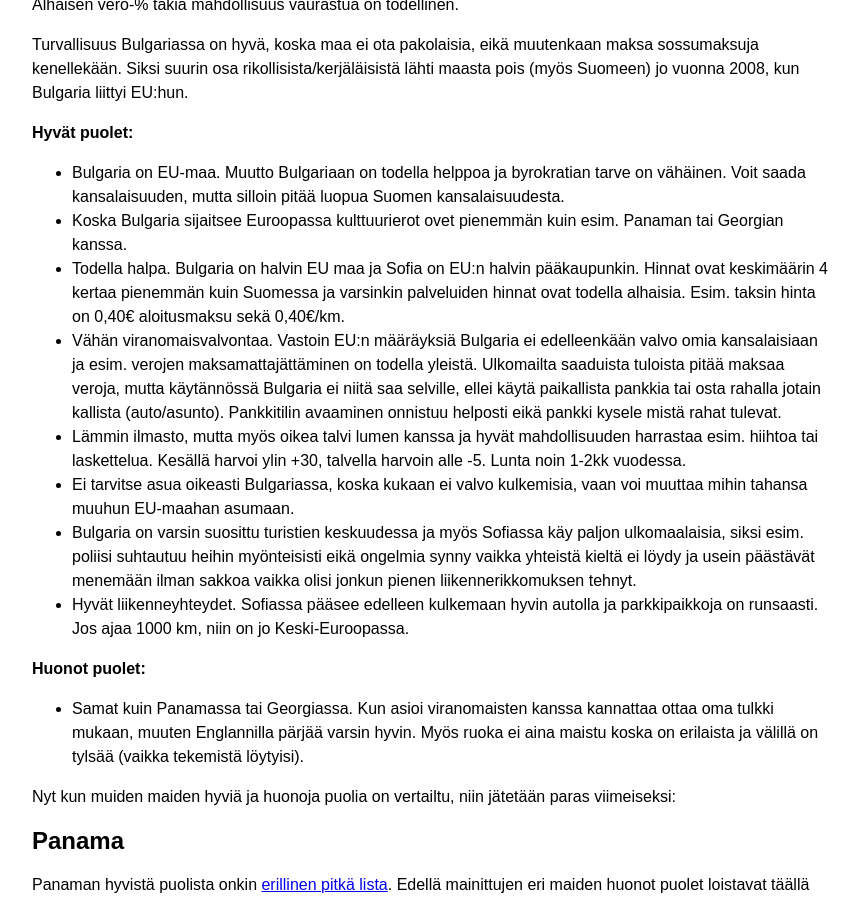
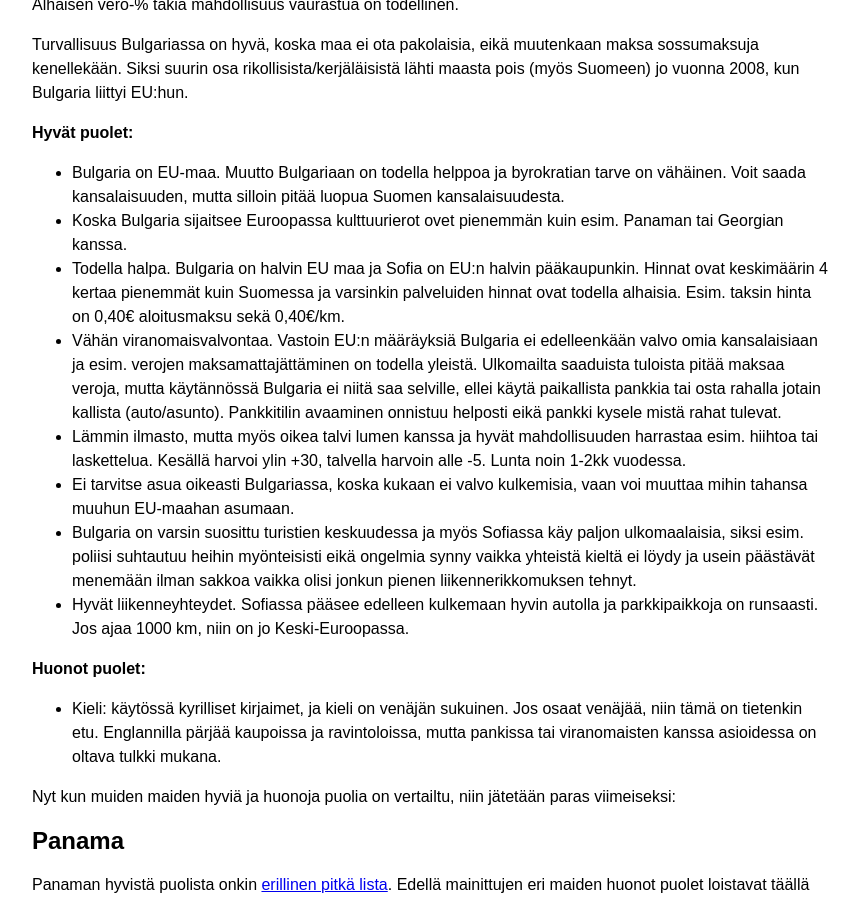
Before and after one commit to pitkonaarinparatiisi/pitkonaarinparatiisi.github.io, a Jekyll site: the page built from maiden-vertailua.md, in a window 1280 px wide and 900 px high, scrolled down 3169 px. Shown: the whole window, without its empty margins (208-1067 px from the left). Built offline with Jekyll 4.4.1, drawn with Linux system fonts in a browser that asks for light colours; our own code applies the rules of GitHub Pages for plain Markdown files.

Commit message:
Update maiden-vertailua.md

```diff
--- a/maiden-vertailua.md
+++ b/maiden-vertailua.md
@@ -84,7 +84,7 @@
 
 * Bulgaria on EU-maa. Muutto Bulgariaan on todella helppoa ja byrokratian tarve on vähäinen. Voit saada kansalaisuuden, mutta silloin pitää luopua Suomen kansalaisuudesta.
 * Koska Bulgaria sijaitsee Euroopassa kulttuurierot ovet pienemmän kuin esim. Panaman tai Georgian kanssa.
-* Todella halpa. Bulgaria on halvin EU maa ja Sofia on EU:n halvin pääkaupunkin. Hinnat ovat keskimäärin 4 kertaa pienemmän kuin Suomessa ja varsinkin palveluiden hinnat ovat todella alhaisia. Esim. taksin hinta on 0,40€ aloitusmaksu sekä 0,40€/km.
+* Todella halpa. Bulgaria on halvin EU maa ja Sofia on EU:n halvin pääkaupunkin. Hinnat ovat keskimäärin 4 kertaa pienemmät kuin Suomessa ja varsinkin palveluiden hinnat ovat todella alhaisia. Esim. taksin hinta on 0,40€ aloitusmaksu sekä 0,40€/km.
 * Vähän viranomaisvalvontaa. Vastoin EU:n määräyksiä Bulgaria ei edelleenkään valvo omia kansalaisiaan ja esim. verojen maksamattajättäminen on todella yleistä. Ulkomailta saaduista tuloista pitää maksaa veroja, mutta käytännössä Bulgaria ei niitä saa selville, ellei käytä paikallista pankkia tai osta rahalla jotain kallista (auto/asunto). Pankkitilin avaaminen onnistuu helposti eikä pankki kysele mistä rahat tulevat.
 * Lämmin ilmasto, mutta myös oikea talvi lumen kanssa ja hyvät mahdollisuuden harrastaa esim. hiihtoa tai laskettelua. Kesällä harvoi ylin +30, talvella harvoin alle -5. Lunta noin 1-2kk vuodessa.
 * Ei tarvitse asua oikeasti Bulgariassa, koska kukaan ei valvo kulkemisia, vaan voi muuttaa mihin tahansa muuhun EU-maahan asumaan.
@@ -93,7 +93,7 @@
 
 **Huonot puolet:**
 
-* Samat kuin Panamassa tai Georgiassa. Kun asioi viranomaisten kanssa kannattaa ottaa oma tulkki mukaan, muuten Englannilla pärjää varsin hyvin. Myös ruoka ei aina maistu koska on erilaista ja välillä on tylsää (vaikka tekemistä löytyisi).
+* Kieli: käytössä kyrilliset kirjaimet, ja kieli on venäjän sukuinen. Jos osaat venäjää, niin tämä on tietenkin etu. Englannilla pärjää kaupoissa ja ravintoloissa, mutta pankissa tai viranomaisten kanssa asioidessa on oltava tulkki mukana.
 
 Nyt kun muiden maiden hyviä ja huonoja puolia on vertailtu, niin jätetään paras viimeiseksi:
 
```
